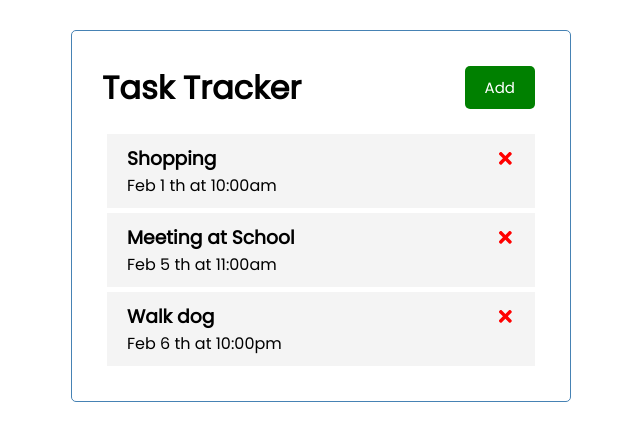
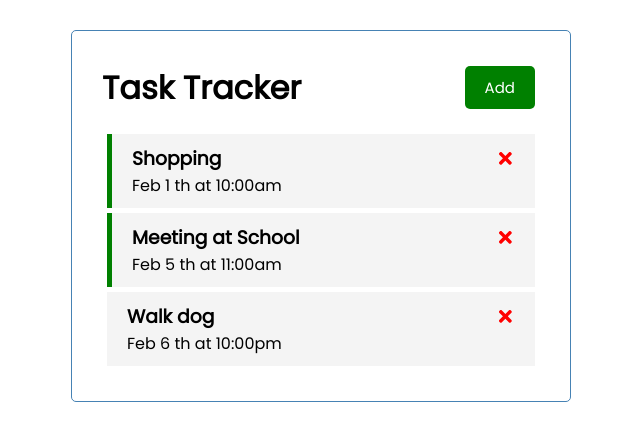
Before and after one commit to ktl1111/react-task-tracker, a React (Create React App) app: page / in a window 1280 px wide. Shown: the top 440 px of the page, without its empty margins (319-959 px from the left). Built offline with nearby package versions, Linux system fonts and the light colour scheme.

Commit message:
add click to make reminder

```diff
--- a/src/App.js
+++ b/src/App.js
@@ -31,10 +31,17 @@
       setTasks(tasks.filter((task) => task.id !== id))
   }
 
+  //Toggle Reminder
+  const toggleReminder = (id) => {
+        setTasks(tasks.map((task) =>
+            task.id == id ? { ...task, reminder: !task.reminder } : task))
+        console.log(id)
+  }
+
   return (
     <div className="container">
       <Header />
-        {tasks.length > 0 ? (<Tasks tasks={tasks} onDelete={deleteTask} />) : ('No Tasks To Show')}
+        {tasks.length > 0 ? (<Tasks tasks={tasks} onDelete={deleteTask} onToggle={toggleReminder} />) : ('No Tasks To Show')}
     </div>
   );
 }
--- a/src/components/Task.js
+++ b/src/components/Task.js
@@ -1,8 +1,10 @@
 import { FaTimes } from 'react-icons/fa'
 
-const Task = ({ task, onDelete }) => {
+const Task = ({ task, onDelete, onToggle }) => {
     return (
-        <div className='task'>
+        <div className={`task ${task.reminder ? 'reminder': ''}`} onClick={() =>
+            onToggle(task.id)}
+        >
             <h3>{task.text} <FaTimes style={{ color: 'red',}}
             onClick={() => onDelete(task.id)}
             />
--- a/src/components/Tasks.js
+++ b/src/components/Tasks.js
@@ -1,10 +1,10 @@
 import Task from './Task'
 
-const Tasks = ({ tasks, onDelete }) => {
+const Tasks = ({ tasks, onDelete, onToggle }) => {
     return (
         <>
             {tasks.map((task) => (
-                <Task key={task.id} task={task} onDelete={onDelete} />
+                <Task key={task.id} task={task} onDelete={onDelete} onToggle={onToggle} />
                 ))}
         </>
     )
```
